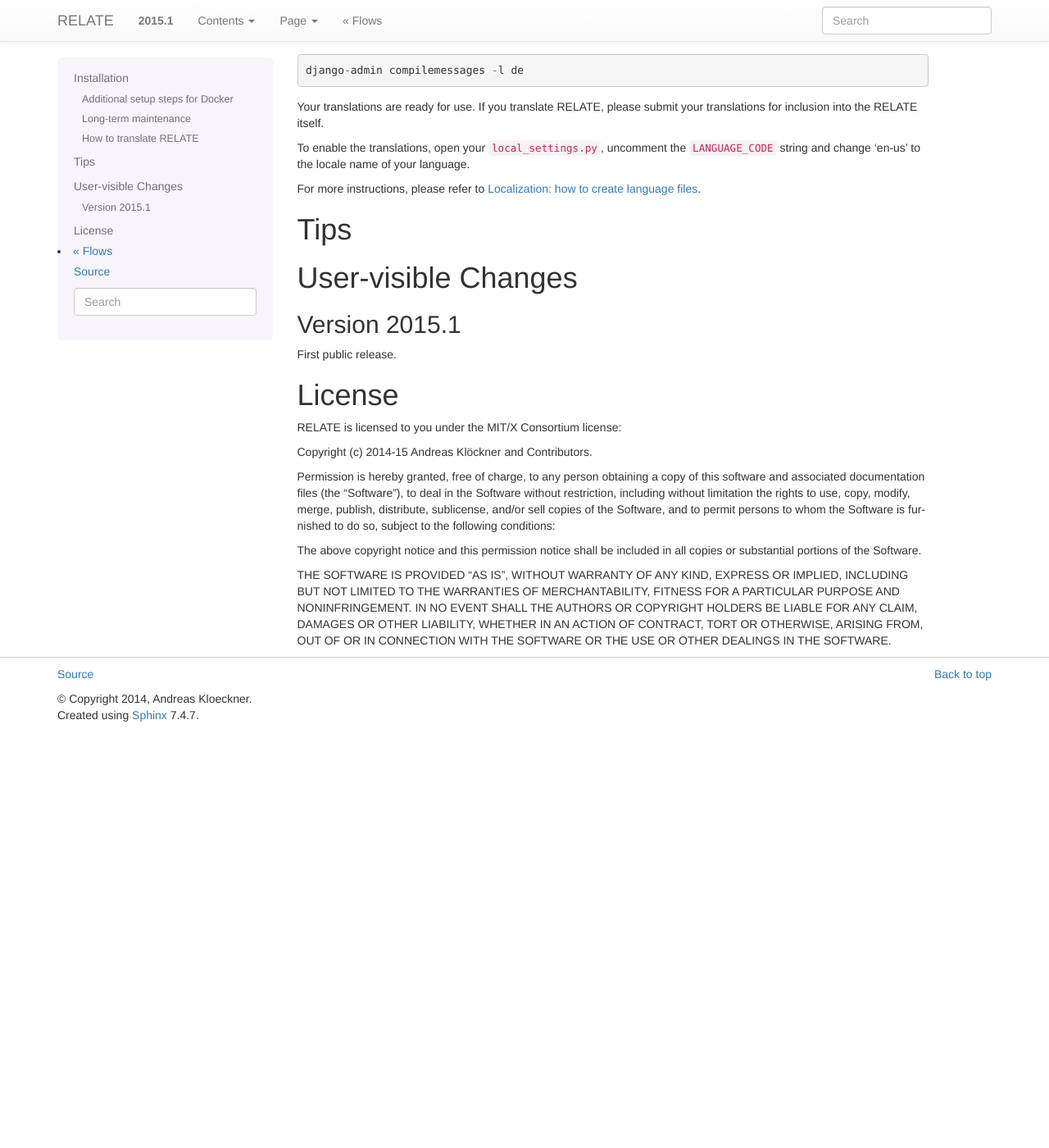
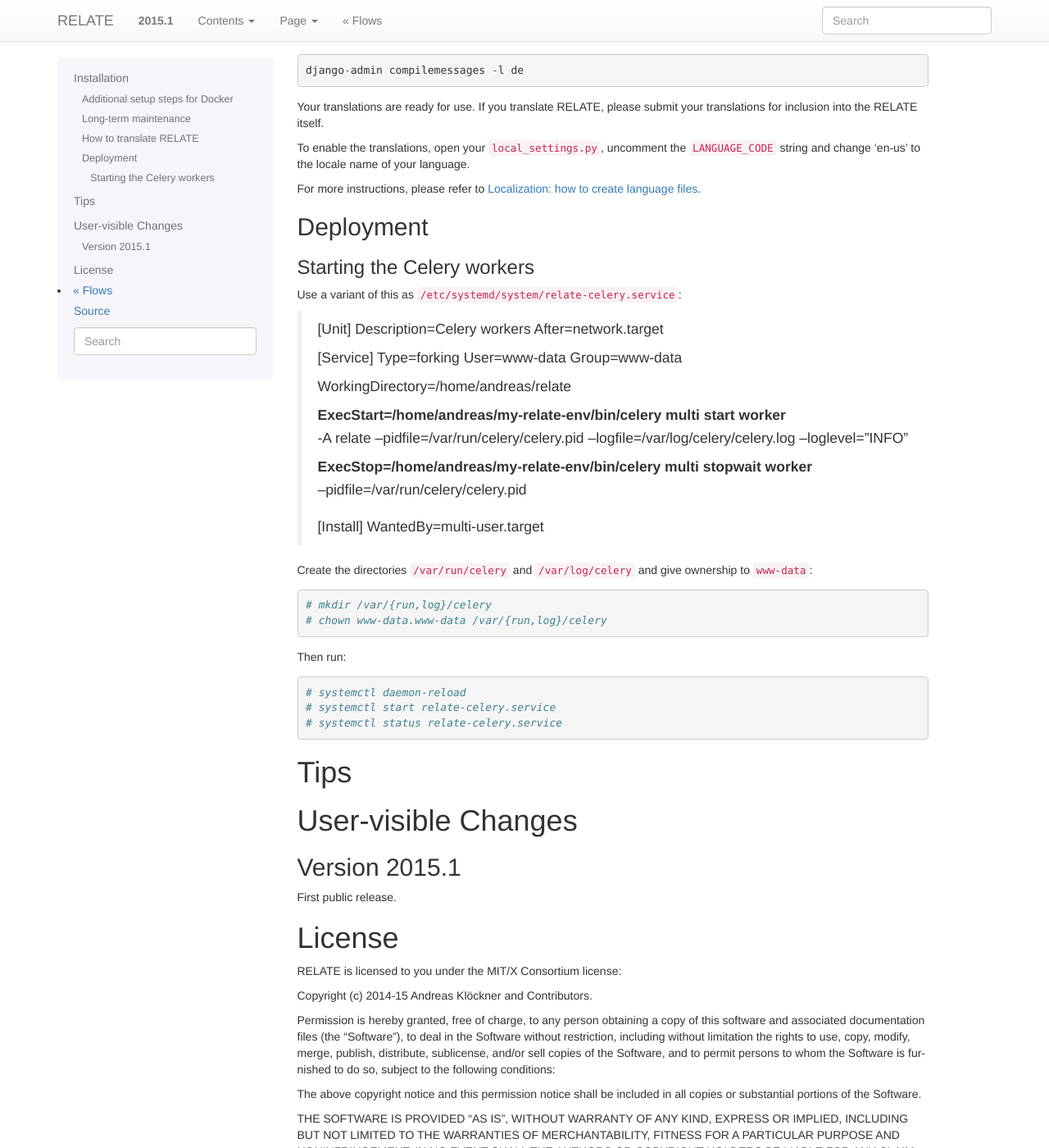
Before and after one commit to inducer/relate, a Sphinx documentation site: the page built from doc/misc.rst, in a window 1280 px wide and 1400 px high, scrolled down 1903 px. Shown: the whole window at 82% size. Built offline with Sphinx 7.4.7, drawn with Linux system fonts in a browser that asks for light colours; before the commit the page ends 2795 px from its top, so only the background shows below that.

Commit message:
Add celery deploy instructions

```diff
--- a/doc/misc.rst
+++ b/doc/misc.rst
@@ -127,6 +127,45 @@
 For more instructions, please refer to `Localization: how to create
 language files <https://docs.djangoproject.com/en/dev/topics/i18n/translation/#localization-how-to-create-language-files>`_.
 
+Deployment
+----------
+
+Starting the Celery workers
+^^^^^^^^^^^^^^^^^^^^^^^^^^^
+
+Use a variant of this as :file:`/etc/systemd/system/relate-celery.service`:
+
+    [Unit]
+    Description=Celery workers
+    After=network.target
+
+    [Service]
+    Type=forking
+    User=www-data
+    Group=www-data
+
+    WorkingDirectory=/home/andreas/relate
+
+    ExecStart=/home/andreas/my-relate-env/bin/celery multi start worker \
+        -A relate --pidfile=/var/run/celery/celery.pid \
+        --logfile=/var/log/celery/celery.log --loglevel="INFO"
+    ExecStop=/home/andreas/my-relate-env/bin/celery multi stopwait worker \
+        --pidfile=/var/run/celery/celery.pid
+
+    [Install]
+    WantedBy=multi-user.target
+
+Create the directories :file:`/var/run/celery` and :file:`/var/log/celery` and
+give ownership to ``www-data``::
+
+    # mkdir /var/{run,log}/celery
+    # chown www-data.www-data /var/{run,log}/celery
+
+Then run::
+
+    # systemctl daemon-reload
+    # systemctl start relate-celery.service
+    # systemctl status relate-celery.service
 
 Tips
 ====
```
